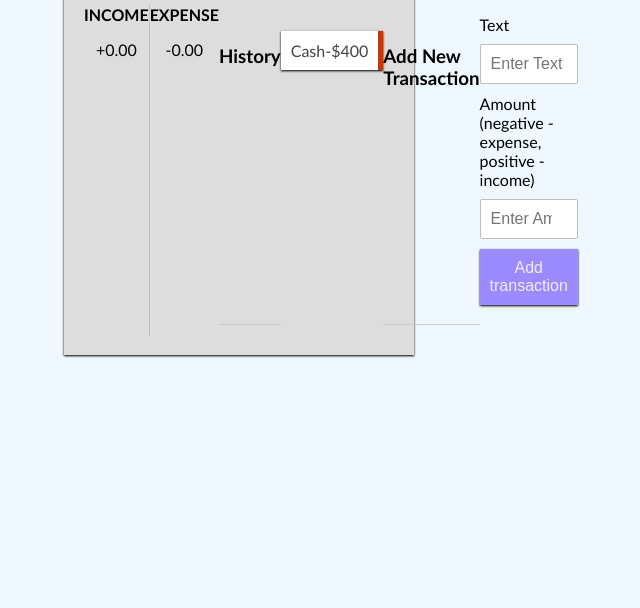
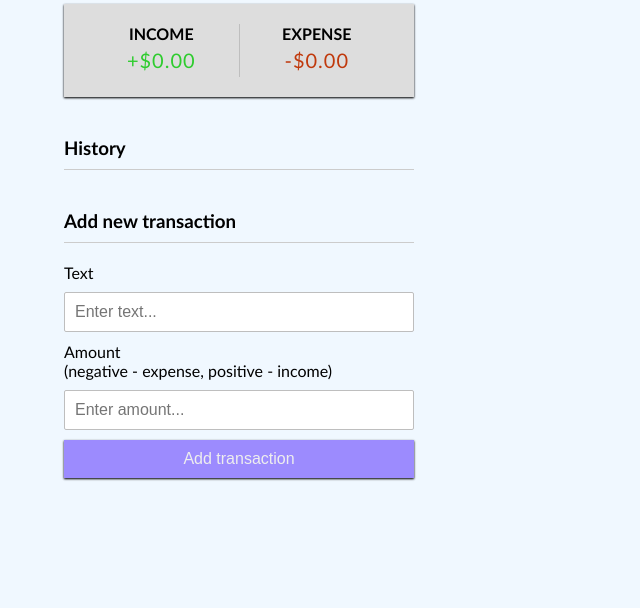
Before and after one commit to CornveliousFarva/Expense-Tracker, a plain HTML site: page index.html in a window 1280 px wide. Shown: the part 192-800 px from the top of the page, without its empty margins (401-1041 px from the left). Drawn offline with Linux system fonts and the light colour scheme.

Commit message:
Overhauled the HTML, deleting an extra div tag that was causing organizational issues with the page.

```diff
--- a/index.html
+++ b/index.html
@@ -9,39 +9,43 @@
 <body>
     <h2>Expense Tracker</h2>
 
-    <div class="container">
+    <<div class="container">
         <h4>Your Balance</h4>
         <h1 id="balance">$0.00</h1>
 
         <div class="inc-exp-container">
           <div>
             <h4>Income</h4>
-                <p id="money-plus" class="money-plus">+0.00</p>
+            <p id="money-plus" class="money plus">+$0.00</p>
           </div>
           <div>
             <h4>Expense</h4>
-                <p id="money-minue" class="money-minus">-0.00</p>
+            <p id="money-minus" class="money minus">-$0.00</p>
+          </div>
         </div>
 
         <h3>History</h3>
-        <ul class="list" id="list">
-            <li class="minus">Cash <span>-$400</span><button class="delete-btn">X</button></li>
+        <ul id="list" class="list">
+          <!-- <li class="minus">
+            Cash <span>-$400</span><button class="delete-btn">x</button>
+          </li> -->
         </ul>
 
-        <h3>Add New Transaction</h3>
+        <h3>Add new transaction</h3>
         <form id="form">
           <div class="form-control">
             <label for="text">Text</label>
-                <input type="text" id="text" placeholder='Enter Text'>
+            <input type="text" id="text" placeholder="Enter text..." />
           </div>
           <div class="form-control">
-                <label for="amount">Amount <br> (negative - expense, positive - income) </label>
-                <input type="number" id="amount" placeholder="Enter Amount">
+            <label for="amount"
+              >Amount <br />
+              (negative - expense, positive - income)</label
+            >
+            <input type="number" id="amount" placeholder="Enter amount..." />
           </div>
           <button class="btn">Add transaction</button>
         </form>
-
-        </div>
       </div>
     <script src='script.js'></script>
 </body>
```
Lines whose indentation alone changed are shown as unchanged.
